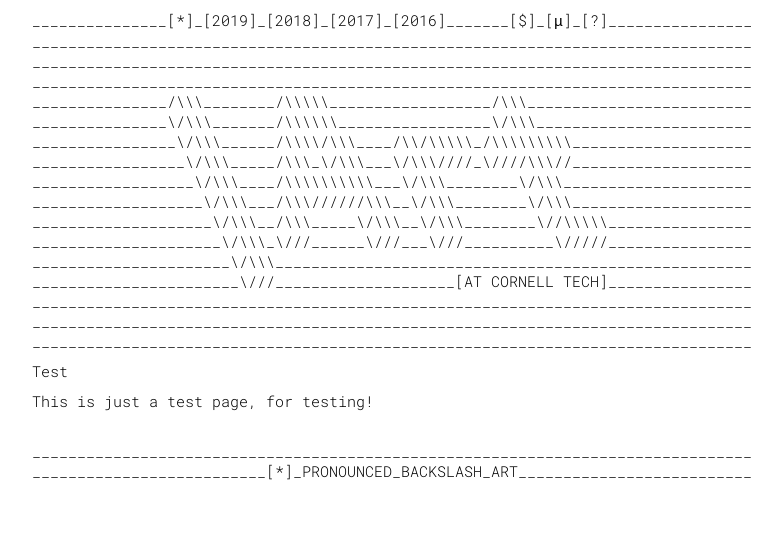
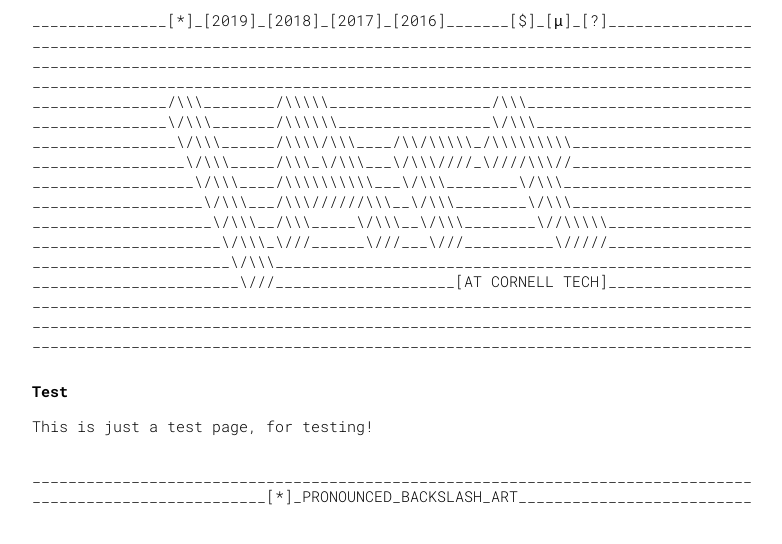
Before and after one commit to backslashart/backslashart.org, a Jekyll site: the page built from _pages/test.md, in a window 1280 px wide. Shown: the top 544 px of the page, without its empty margins (248-1030 px from the left). Built offline with Jekyll 4.4.1, drawn with Linux system fonts in a browser that asks for light colours.

Commit message:
update changelist

```diff
--- a/_pages/test.md
+++ b/_pages/test.md
@@ -4,6 +4,6 @@ description: This is just a test page, for testing!
 permalink: /test/
 ---
 
-# Test
+## Test
 
 This is just a test page, for testing!
```
Also changed, not shown: README.md.
